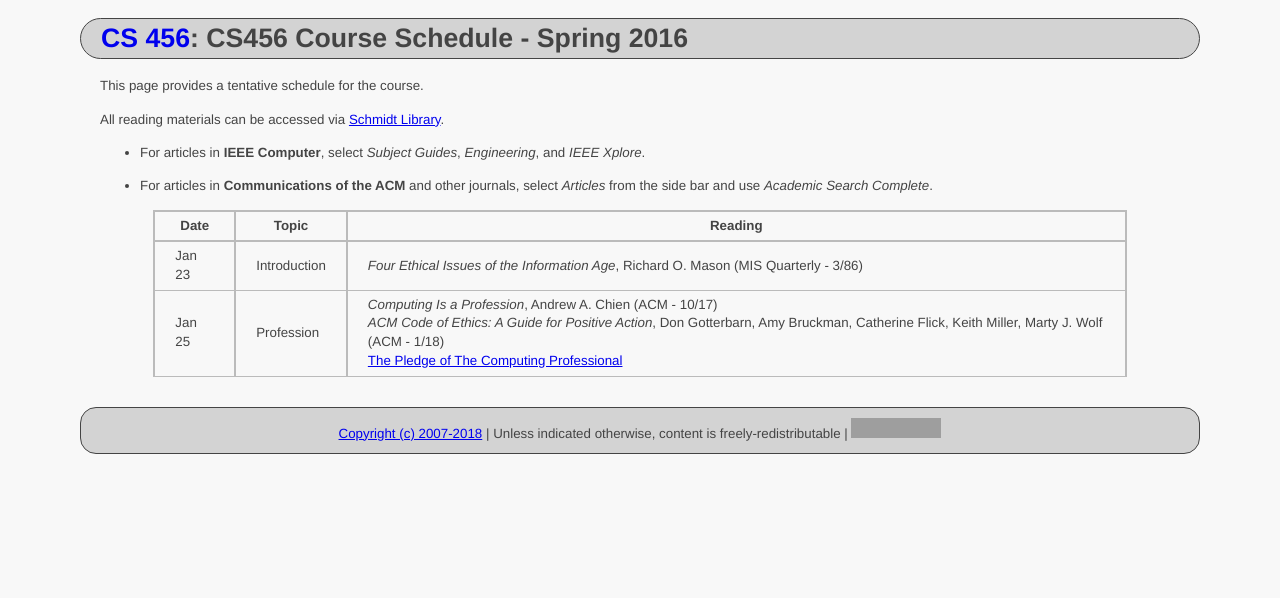
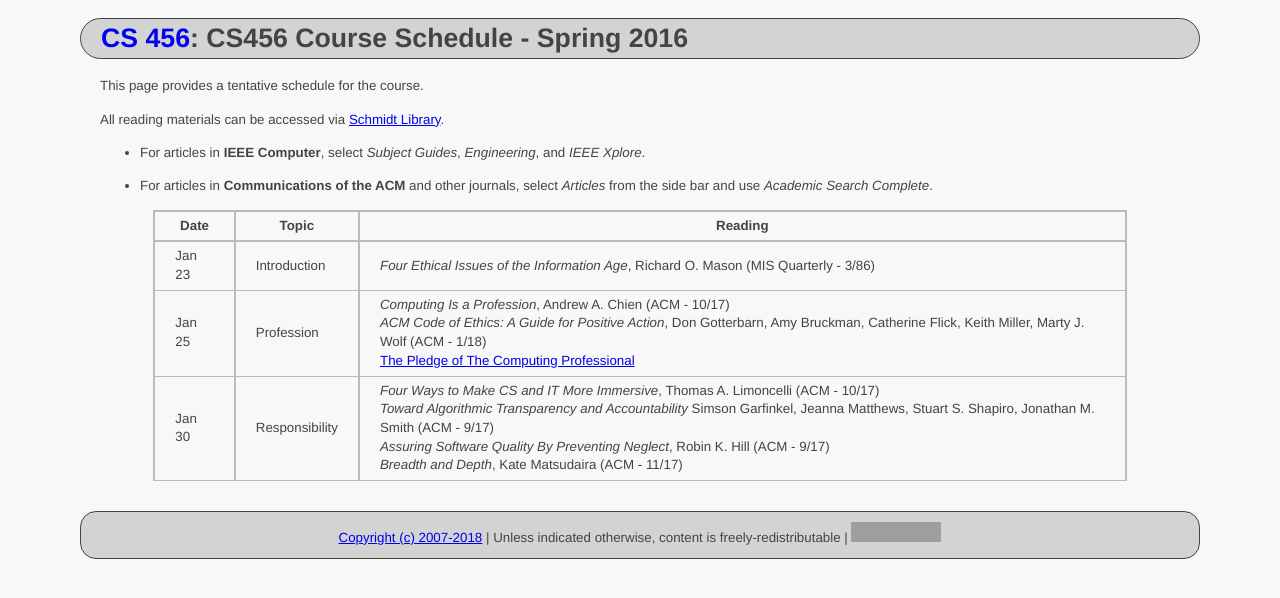
Before and after one commit to ycpcs/cs456-spring2018, a Jekyll site: the page built from schedule/index.md, in a window 1280 px wide. Shown: the top 598 px of the page. Built offline with Jekyll 4.4.1, drawn with Linux system fonts in a browser that asks for light colours; grey boxes are pictures that could not be loaded.

Commit message:
add responsibility articles
add responsibility articles

```diff
--- a/schedule/index.md
+++ b/schedule/index.md
@@ -16,6 +16,7 @@ All reading materials can be accessed via [Schmidt Library](http://library.ycp.e
 > ------- | --------------  | -------------------------------------------------------------------------------------- |
 > Jan 23  | Introduction    | *Four Ethical Issues of the Information Age*, Richard O. Mason (MIS Quarterly - 3/86)  |
 > Jan 25  | Profession      | *Computing Is a Profession*, Andrew A. Chien (ACM - 10/17) <br /> *ACM Code of Ethics: A Guide for Positive Action*, Don Gotterbarn, Amy Bruckman, Catherine Flick, Keith Miller, Marty J. Wolf (ACM - 1/18) <br /> [The Pledge of The Computing Professional](http://pledge-of-the-computing-professional.org/home-page/the-oath) |
+> Jan 30  | Responsibility  | *Four Ways to Make CS and IT More Immersive*, Thomas A. Limoncelli (ACM - 10/17) <br /> *Toward Algorithmic Transparency and Accountability* Simson Garfinkel, Jeanna Matthews, Stuart S. Shapiro, Jonathan M. Smith (ACM - 9/17) <br /> *Assuring Software Quality By Preventing Neglect*, Robin K. Hill (ACM - 9/17) <br /> *Breadth and Depth*, Kate Matsudaira (ACM - 11/17) |
 
 
 
```
